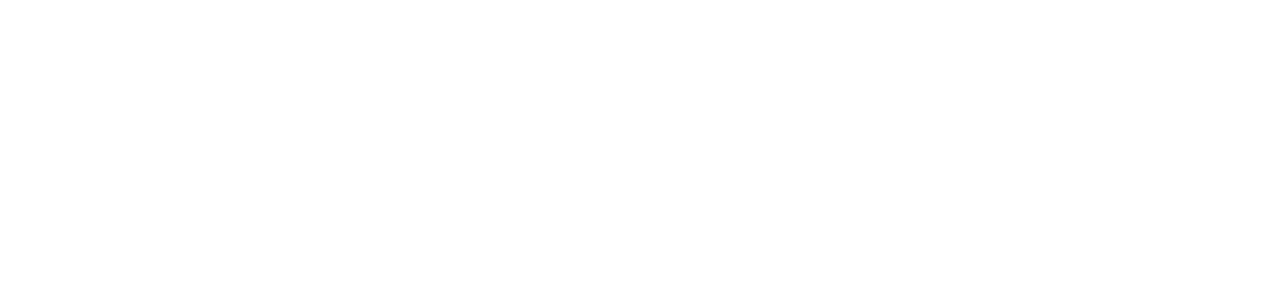
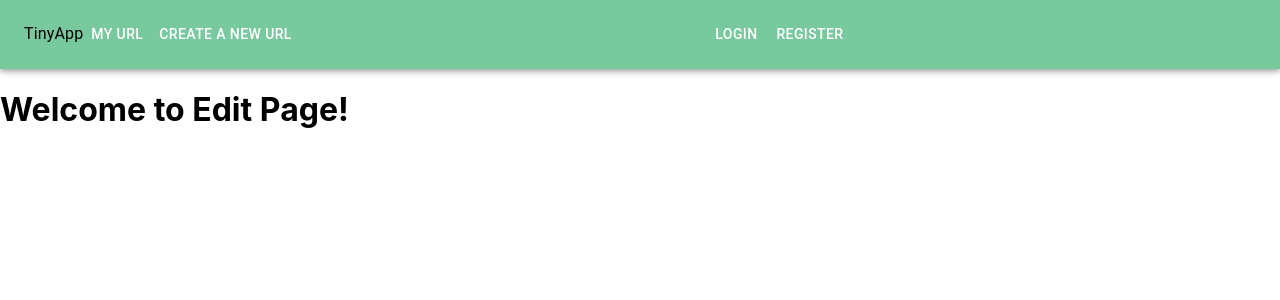
Before and after one commit to patriceandrea/tinyapp-2.0, a React (Create React App) app in the folder client/: page /edit in a window 1280 px wide. Before the commit this address had no page. Shown: the top 300 px of the page. Built offline with nearby package versions, Linux system fonts and the light colour scheme.

Commit message:
add edit page

```diff
--- a/client/src/Application.tsx
+++ b/client/src/Application.tsx
@@ -6,6 +6,8 @@
 import './App.css';
 import Login from "./pages/Login";
 import Register from "./pages/Register";
+import { Edit } from "@mui/icons-material";
+import EditUrls from "./pages/EditUrls";
 
 export interface IApplicationProps { }
 
@@ -18,6 +20,7 @@
         <Route path={"/"} element={<Home />} />
         <Route path={"/login"} element={<Login />} />
         <Route path={"/register"} element={<Register />} />
+        <Route path={"/edit"} element={<EditUrls />} />
       </Routes >
     </BrowserRouter >
   )
--- a/client/src/Components/TableData.tsx
+++ b/client/src/Components/TableData.tsx
@@ -70,7 +70,7 @@
               <StyledTableCell>{row.longUrl}</StyledTableCell>
               <Stack spacing={2} direction="row">
                 <Box mt={0.9}>
-                  <Button variant="contained" href="newurls" >
+                  <Button variant="contained" href="edit" >
                     Edit
                   </Button>
                   <Button variant="contained" style={{ background: 'red' }}>Delete</Button>
--- /dev/null
+++ b/client/src/pages/EditUrls.tsx
@@ -0,0 +1,17 @@
+import React from "react";
+import '../App.css'
+import Header from '../Components/Header';
+
+export interface IHomeProps { }
+
+const EditUrls: React.FunctionComponent<IHomeProps> = (props) => {
+
+  return (
+    <div>
+      <Header />
+      <h1>Welcome to Edit Page!</h1>
+    </div>
+  )
+};
+
+export default EditUrls;
```
